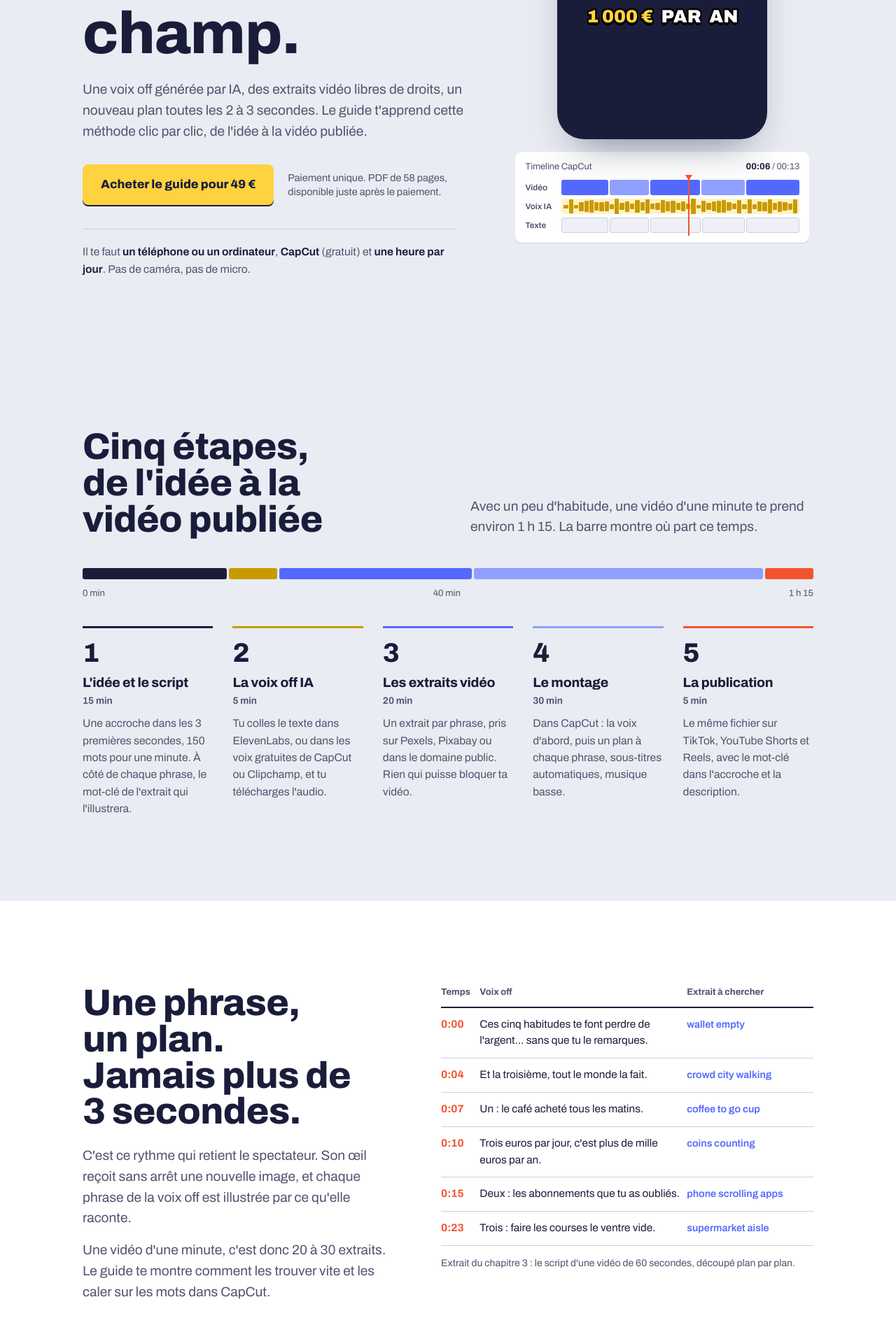
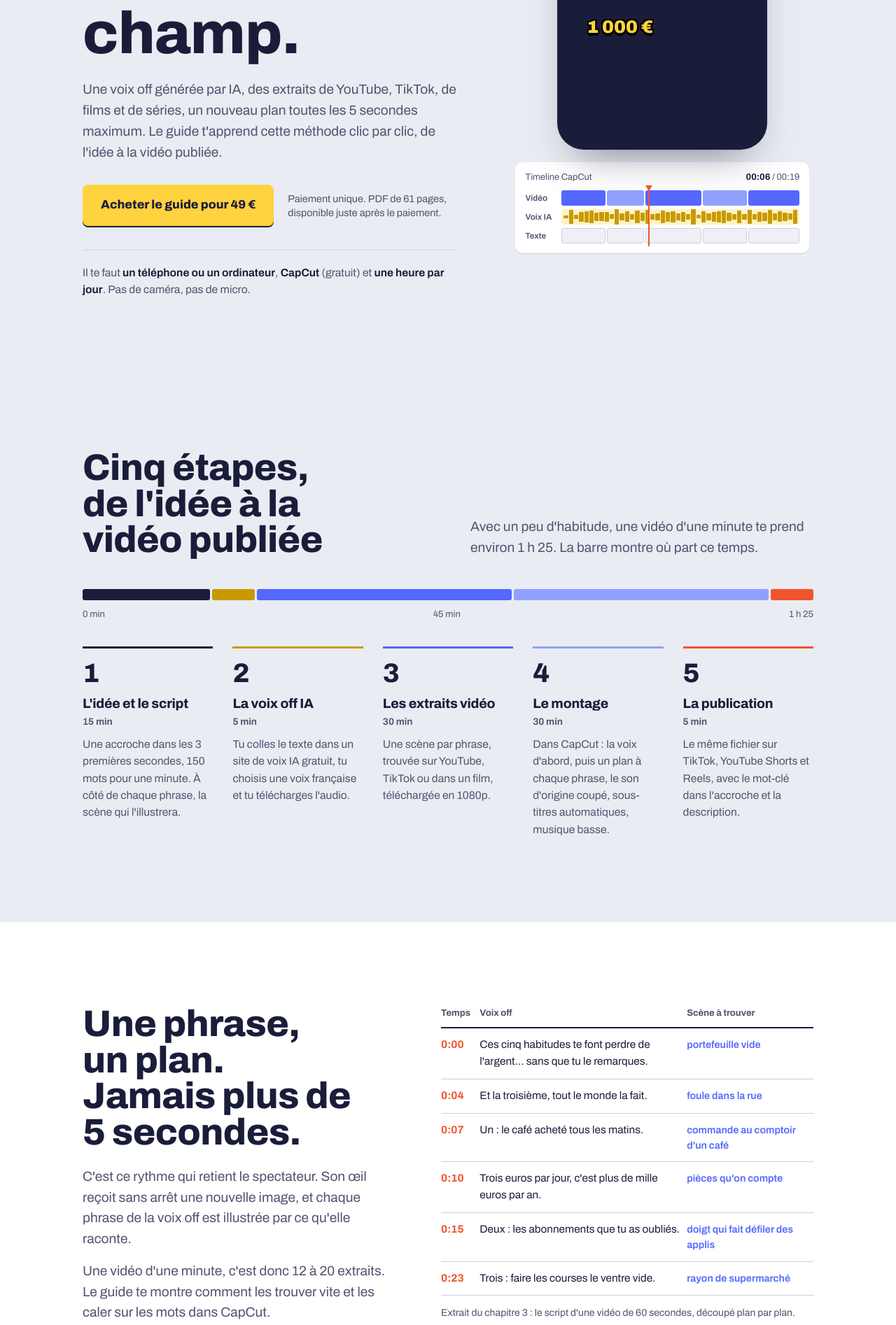
Before and after one commit to seriefilm03-debug/hors-champ, a plain HTML site: page index.html in a window 1280 px wide. Shown: the part 525-2419 px from the top of the page at 70% size. Drawn offline with Linux system fonts and the light colour scheme.

Commit message:
Aligne le site sur la vraie méthode : extraits YouTube/TikTok/films, plans de 5 s, 61 pages
Co-Authored-By: Claude Opus 5.5 <noreply@anthropic.com>

```diff
--- a/index.html
+++ b/index.html
@@ -10,7 +10,7 @@
 <link rel="preconnect" href="https://fonts.gstatic.com" crossorigin>
 <link rel="stylesheet" href="https://fonts.googleapis.com/css2?family=Archivo:wdth,wght@62..125,400..900&display=swap">
 <style>
-/* Concept : la table de montage. Le héros fait tourner la méthode elle-même (un plan toutes les 2 à 3 s,
+/* Concept : la table de montage. Le héros fait tourner la méthode elle-même (un plan toutes les 5 s maximum,
    sous-titres mot à mot, timeline). Le reste de la page reste calme : fond gris-bleu, encre indigo,
    jaune surligneur pour les actions, bleu « plan » et rouge « coupe » réservés à la timeline. */
 :root {
@@ -116,7 +116,7 @@ p { margin: 0; }
 .steps .time { display: block; font-size: .86rem; font-weight: 650; color: var(--ink-2); margin-bottom: 10px; font-variant-numeric: tabular-nums; }
 .steps p { font-size: .98rem; color: var(--ink-2); }
 
-/* La règle des 3 secondes */
+/* La règle des 5 secondes */
 .rule { background: var(--paper); }
 .rule .wrap { display: grid; grid-template-columns: minmax(0, .9fr) minmax(0, 1.1fr); gap: clamp(32px, 6vw, 80px); align-items: start; }
 .rule h2 { margin-bottom: 22px; }
@@ -309,16 +309,16 @@ footer .brand svg { width: 24px; height: 24px; }
     <div class="wrap">
       <div>
         <h1>Des vidéos qui rapportent. Ton visage reste hors champ.</h1>
-        <p class="lede">Une voix off générée par IA, des extraits vidéo libres de droits, un nouveau plan toutes les 2 à 3 secondes. Le guide t'apprend cette méthode clic par clic, de l'idée à la vidéo publiée.</p>
+        <p class="lede">Une voix off générée par IA, des extraits de YouTube, TikTok, de films et de séries, un nouveau plan toutes les 5 secondes maximum. Le guide t'apprend cette méthode clic par clic, de l'idée à la vidéo publiée.</p>
         <div class="cta">
           <a class="btn" href="#offre">Acheter le guide pour <span data-price>49 €</span></a>
-          <p class="small muted">Paiement unique. PDF de 58 pages, disponible juste après le paiement.</p>
+          <p class="small muted">Paiement unique. PDF de 61 pages, disponible juste après le paiement.</p>
         </div>
         <p class="need">Il te faut <strong>un téléphone ou un ordinateur</strong>, <strong>CapCut</strong> (gratuit) et <strong>une heure par jour</strong>. Pas de caméra, pas de micro.</p>
       </div>
 
       <div class="rig">
-        <div class="phone" role="img" aria-label="Exemple de vidéo faite avec la méthode : un nouveau plan toutes les 2 à 3 secondes, avec la voix off écrite en sous-titres.">
+        <div class="phone" role="img" aria-label="Exemple de vidéo faite avec la méthode : un nouveau plan toutes les 5 secondes maximum, avec la voix off écrite en sous-titres.">
           <div class="screen" id="screen">
             <div class="scene" data-i="0"><svg viewBox="0 0 90 160" preserveAspectRatio="xMidYMid slice"><rect width="90" height="160" fill="#5468FF"/><circle cx="20" cy="22" r="7" fill="#FFD23F"/><circle cx="20" cy="22" r="4.4" fill="none" stroke="#C89A00" stroke-width="1"/><circle cx="66" cy="12" r="5.5" fill="#FFD23F"/><circle cx="74" cy="40" r="6.5" fill="#FFD23F"/><circle cx="74" cy="40" r="4" fill="none" stroke="#C89A00" stroke-width="1"/><circle cx="38" cy="44" r="5" fill="#FFD23F"/><rect x="14" y="58" width="62" height="40" rx="6" fill="#1A1D3A"/><path d="M14 66h62v10H48a5 5 0 0 1 0-10" fill="#2C3170"/><rect x="58" y="69" width="18" height="10" rx="3" fill="#8FA0FF"/><circle cx="64" cy="74" r="2.2" fill="#1A1D3A"/></svg></div>
             <div class="scene" data-i="1"><svg viewBox="0 0 90 160" preserveAspectRatio="xMidYMid slice"><rect width="90" height="160" fill="#FFD23F"/><path d="M36 22c-3 5 3 7 0 12M46 18c-3 5 3 7 0 12M56 22c-3 5 3 7 0 12" fill="none" stroke="#1A1D3A" stroke-width="2.4" stroke-linecap="round" opacity=".55"/><rect x="26" y="40" width="40" height="7" rx="3" fill="#1A1D3A"/><path d="M29 47h34l-4 52H33z" fill="#fff"/><path d="M31 62h30l-1.6 20H32.6z" fill="#F2542D"/><circle cx="46" cy="72" r="4" fill="#fff"/></svg></div>
@@ -330,7 +330,7 @@ footer .brand svg { width: 24px; height: 24px; }
         </div>
 
         <div class="tl" aria-hidden="true">
-          <div class="tl-head"><span>Timeline CapCut</span><span><strong id="tc">00:00</strong> / 00:13</span></div>
+          <div class="tl-head"><span>Timeline CapCut</span><span><strong id="tc">00:00</strong> / 00:19</span></div>
           <div class="tracks">
             <div class="track"><span>Vidéo</span><div class="lane v" id="lane-v"></div></div>
             <div class="track"><span>Voix IA</span><div class="lane a" id="lane-a"></div></div>
@@ -346,17 +346,17 @@ footer .brand svg { width: 24px; height: 24px; }
     <div class="wrap">
       <div class="steps-head">
         <h2>Cinq étapes, de l'idée à la vidéo publiée</h2>
-        <p class="lede">Avec un peu d'habitude, une vidéo d'une minute te prend environ 1 h 15. La barre montre où part ce temps.</p>
+        <p class="lede">Avec un peu d'habitude, une vidéo d'une minute te prend environ 1 h 25. La barre montre où part ce temps.</p>
       </div>
       <div class="bar" aria-hidden="true">
-        <i style="flex:15;background:var(--ink)"></i><i style="flex:5;background:#C89A00"></i><i style="flex:20;background:var(--clip)"></i><i style="flex:30;background:var(--clip-2)"></i><i style="flex:5;background:var(--cut)"></i>
+        <i style="flex:15;background:var(--ink)"></i><i style="flex:5;background:#C89A00"></i><i style="flex:30;background:var(--clip)"></i><i style="flex:30;background:var(--clip-2)"></i><i style="flex:5;background:var(--cut)"></i>
       </div>
-      <div class="bar-legend" aria-hidden="true"><span>0 min</span><span>40 min</span><span>1 h 15</span></div>
+      <div class="bar-legend" aria-hidden="true"><span>0 min</span><span>45 min</span><span>1 h 25</span></div>
       <ol class="steps">
-        <li style="--c:var(--ink)"><h3>L'idée et le script</h3><span class="time">15 min</span><p>Une accroche dans les 3 premières secondes, 150 mots pour une minute. À côté de chaque phrase, le mot-clé de l'extrait qui l'illustrera.</p></li>
-        <li style="--c:#C89A00"><h3>La voix off IA</h3><span class="time">5 min</span><p>Tu colles le texte dans ElevenLabs, ou dans les voix gratuites de CapCut ou Clipchamp, et tu télécharges l'audio.</p></li>
-        <li style="--c:var(--clip)"><h3>Les extraits vidéo</h3><span class="time">20 min</span><p>Un extrait par phrase, pris sur Pexels, Pixabay ou dans le domaine public. Rien qui puisse bloquer ta vidéo.</p></li>
-        <li style="--c:var(--clip-2)"><h3>Le montage</h3><span class="time">30 min</span><p>Dans CapCut : la voix d'abord, puis un plan à chaque phrase, sous-titres automatiques, musique basse.</p></li>
+        <li style="--c:var(--ink)"><h3>L'idée et le script</h3><span class="time">15 min</span><p>Une accroche dans les 3 premières secondes, 150 mots pour une minute. À côté de chaque phrase, la scène qui l'illustrera.</p></li>
+        <li style="--c:#C89A00"><h3>La voix off IA</h3><span class="time">5 min</span><p>Tu colles le texte dans un site de voix IA gratuit, tu choisis une voix française et tu télécharges l'audio.</p></li>
+        <li style="--c:var(--clip)"><h3>Les extraits vidéo</h3><span class="time">30 min</span><p>Une scène par phrase, trouvée sur YouTube, TikTok ou dans un film, téléchargée en 1080p.</p></li>
+        <li style="--c:var(--clip-2)"><h3>Le montage</h3><span class="time">30 min</span><p>Dans CapCut : la voix d'abord, puis un plan à chaque phrase, le son d'origine coupé, sous-titres automatiques, musique basse.</p></li>
         <li style="--c:var(--cut)"><h3>La publication</h3><span class="time">5 min</span><p>Le même fichier sur TikTok, YouTube Shorts et Reels, avec le mot-clé dans l'accroche et la description.</p></li>
       </ol>
     </div>
@@ -365,20 +365,20 @@ footer .brand svg { width: 24px; height: 24px; }
   <section class="section rule">
     <div class="wrap">
       <div>
-        <h2>Une phrase, un plan. Jamais plus de 3 secondes.</h2>
+        <h2>Une phrase, un plan. Jamais plus de 5 secondes.</h2>
         <p class="lede">C'est ce rythme qui retient le spectateur. Son œil reçoit sans arrêt une nouvelle image, et chaque phrase de la voix off est illustrée par ce qu'elle raconte.</p>
-        <p class="lede">Une vidéo d'une minute, c'est donc 20 à 30 extraits. Le guide te montre comment les trouver vite et les caler sur les mots dans CapCut.</p>
+        <p class="lede">Une vidéo d'une minute, c'est donc 12 à 20 extraits. Le guide te montre comment les trouver vite et les caler sur les mots dans CapCut.</p>
       </div>
       <table class="script">
         <caption>Extrait du chapitre 3 : le script d'une vidéo de 60 secondes, découpé plan par plan.</caption>
-        <thead><tr><th>Temps</th><th>Voix off</th><th>Extrait à chercher</th></tr></thead>
+        <thead><tr><th>Temps</th><th>Voix off</th><th>Scène à trouver</th></tr></thead>
         <tbody>
-          <tr><td>0:00</td><td>Ces cinq habitudes te font perdre de l'argent… sans que tu le remarques.</td><td>wallet empty</td></tr>
-          <tr><td>0:04</td><td>Et la troisième, tout le monde la fait.</td><td>crowd city walking</td></tr>
-          <tr><td>0:07</td><td>Un : le café acheté tous les matins.</td><td>coffee to go cup</td></tr>
-          <tr><td>0:10</td><td>Trois euros par jour, c'est plus de mille euros par an.</td><td>coins counting</td></tr>
-          <tr><td>0:15</td><td>Deux : les abonnements que tu as oubliés.</td><td>phone scrolling apps</td></tr>
-          <tr><td>0:23</td><td>Trois : faire les courses le ventre vide.</td><td>supermarket aisle</td></tr>
+          <tr><td>0:00</td><td>Ces cinq habitudes te font perdre de l'argent… sans que tu le remarques.</td><td>portefeuille vide</td></tr>
+          <tr><td>0:04</td><td>Et la troisième, tout le monde la fait.</td><td>foule dans la rue</td></tr>
+          <tr><td>0:07</td><td>Un : le café acheté tous les matins.</td><td>commande au comptoir d'un café</td></tr>
+          <tr><td>0:10</td><td>Trois euros par jour, c'est plus de mille euros par an.</td><td>pièces qu'on compte</td></tr>
+          <tr><td>0:15</td><td>Deux : les abonnements que tu as oubliés.</td><td>doigt qui fait défiler des applis</td></tr>
+          <tr><td>0:23</td><td>Trois : faire les courses le ventre vide.</td><td>rayon de supermarché</td></tr>
         </tbody>
       </table>
     </div>
@@ -390,9 +390,9 @@ footer .brand svg { width: 24px; height: 24px; }
         <div class="pages">
           <figure><img src="img/page-1.jpg" alt="Couverture du guide Hors Champ" width="758" height="1075" loading="lazy"><figcaption>La couverture</figcaption></figure>
           <figure><img src="img/page-6.jpg" alt="Page 6 du guide : la piste de montage d'une vidéo de 30 secondes et le temps passé par étape" width="758" height="1075" loading="lazy"><figcaption>Page 6 : à quoi ressemble une vidéo finie</figcaption></figure>
-          <figure><img src="img/page-26.jpg" alt="Page 26 du guide : le montage dans CapCut expliqué étape par étape" width="758" height="1075" loading="lazy"><figcaption>Page 26 : le montage dans CapCut</figcaption></figure>
+          <figure><img src="img/page-28.jpg" alt="Page 28 du guide : le montage dans CapCut expliqué étape par étape" width="758" height="1075" loading="lazy"><figcaption>Page 28 : le montage dans CapCut</figcaption></figure>
         </div>
-        <p class="pages-note">58 pages au format A5, faciles à lire sur téléphone. Chaque étape est écrite pour être suivie avec CapCut ouvert à côté.</p>
+        <p class="pages-note">61 pages au format A5, faciles à lire sur téléphone. Chaque étape est écrite pour être suivie avec CapCut ouvert à côté.</p>
       </div>
       <div>
         <h2>Ce que tu apprends, chapitre par chapitre</h2>
@@ -400,9 +400,9 @@ footer .brand svg { width: 24px; height: 24px; }
           <li><strong>La méthode en un coup d'œil</strong><span>Les étapes, le rythme des plans, l'organisation de tes fichiers.</span></li>
           <li><strong>Choisir sa niche et trouver ses idées</strong><span>Les niches faciles à illustrer, et 30 idées en 20 minutes.</span></li>
           <li><strong>Écrire le script de voix off</strong><span>L'accroche, la structure, le découpage en plans.</span></li>
-          <li><strong>Créer la voix off avec l'IA</strong><span>ElevenLabs, CapCut et Clipchamp, réglages compris.</span></li>
-          <li><strong>Trouver les extraits vidéo</strong><span>Les sources autorisées, et l'erreur qui fait bloquer les chaînes.</span></li>
-          <li><strong>Le montage plan par plan</strong><span>CapCut en 10 étapes, un plan toutes les 2 à 3 secondes.</span></li>
+          <li><strong>Créer la voix off avec l'IA</strong><span>Un site gratuit pas à pas, et ElevenLabs si tu veux aller plus loin.</span></li>
+          <li><strong>Récupérer les extraits vidéo</strong><span>YouTube, TikTok, films et séries : trouver la scène, la télécharger, connaître les risques.</span></li>
+          <li><strong>Le montage plan par plan</strong><span>CapCut en 10 étapes, un plan toutes les 5 secondes maximum.</span></li>
           <li><strong>Publier et faire grandir la chaîne</strong><span>Rythme de publication, titres, hashtags, statistiques.</span></li>
           <li><strong>Monétiser</strong><span>Les 6 sources de revenus et les règles d'originalité à respecter.</span></li>
           <li><strong>Ton plan de 30 jours</strong><span>Jour par jour, jusqu'à ta 30<sup>e</sup> vidéo.</span></li>
@@ -457,9 +457,9 @@ footer .brand svg { width: 24px; height: 24px; }
       <div>
         <h2>Le guide complet Hors Champ</h2>
         <ul class="incl">
-          <li><svg aria-hidden="true"><use href="#tick"/></svg><span>Le guide en PDF de 58 pages, lisible sur téléphone, ordinateur et liseuse</span></li>
+          <li><svg aria-hidden="true"><use href="#tick"/></svg><span>Le guide en PDF de 61 pages, lisible sur téléphone, ordinateur et liseuse</span></li>
           <li><svg aria-hidden="true"><use href="#tick"/></svg><span>La méthode voix off IA + extraits vidéo, clic par clic</span></li>
-          <li><svg aria-hidden="true"><use href="#tick"/></svg><span>Les sources d'extraits vidéo que tu as le droit d'utiliser</span></li>
+          <li><svg aria-hidden="true"><use href="#tick"/></svg><span>Où trouver tes extraits et comment éviter les réclamations</span></li>
           <li><svg aria-hidden="true"><use href="#tick"/></svg><span>5 modèles de scripts et 100 idées de vidéos</span></li>
           <li><svg aria-hidden="true"><use href="#tick"/></svg><span>Le plan d'action sur 30 jours</span></li>
           <li><svg aria-hidden="true"><use href="#tick"/></svg><span>Les mises à jour du guide, gratuites</span></li>
@@ -477,8 +477,8 @@ footer .brand svg { width: 24px; height: 24px; }
       <h2>Questions fréquentes</h2>
       <div>
         <details><summary>Faut-il du matériel coûteux ?</summary><p>Non. Pas de caméra ni de micro : un ordinateur ou un smartphone récent suffit. Le montage se fait dans CapCut (gratuit) et la voix avec un outil d'IA, gratuit pour commencer.</p></details>
-        <details><summary>Où je trouve les extraits vidéo ?</summary><p>Dans des banques de vidéos gratuites que tu as le droit d'utiliser, même pour gagner de l'argent (Pexels, Pixabay, archives du domaine public…). Le guide explique pourquoi les extraits de films, de séries ou d'autres créateurs font bloquer ou démonétiser les vidéos, et comment trouver vite l'extrait qui illustre chaque phrase.</p></details>
-        <details><summary>Je peux utiliser une voix générée par IA ?</summary><p>Oui, c'est le cœur de la méthode. Le guide explique quels outils utiliser, comment vérifier que leur licence autorise l'usage commercial, et comment garder des vidéos assez originales pour être monétisées.</p></details>
+        <details><summary>Où je trouve les extraits vidéo ?</summary><p>Sur YouTube, TikTok et dans des films et des séries. Le guide explique comment trouver vite la scène qui illustre chaque phrase, comment la télécharger en bonne qualité, et ce qui peut arriver avec des images qui ne t'appartiennent pas (réclamations, avertissements, monétisation refusée) pour limiter ces risques.</p></details>
+        <details><summary>Je peux utiliser une voix générée par IA ?</summary><p>Oui, c'est le cœur de la méthode. Le guide explique quels outils utiliser, comment vérifier que leurs conditions autorisent l'usage commercial, et comment garder des vidéos assez originales pour être monétisées.</p></details>
         <details><summary>Combien de temps avant de gagner de l'argent ?</summary><p>Cela dépend de ta régularité et de ta niche. L'affiliation et les produits numériques peuvent rapporter dès les premières semaines, alors que les programmes YouTube et TikTok demandent d'atteindre leurs seuils, ce qui prend en général plusieurs mois. Personne ne peut te garantir un montant.</p></details>
         <details><summary>Je débute complètement, c'est pour moi ?</summary><p>Oui. Le guide part de zéro et chaque étape est expliquée clic par clic : création des comptes, choix de la niche, premier script, première voix, premier montage.</p></details>
         <details><summary>Comment je reçois le guide ?</summary><p>Juste après le paiement, tu arrives sur une page avec le bouton pour ouvrir ou télécharger le PDF. Enregistre-le tout de suite et garde la page dans tes favoris : le lien reste valable.</p></details>
@@ -504,7 +504,7 @@ footer .brand svg { width: 24px; height: 24px; }
     <p class="done"><svg aria-hidden="true"><use href="#ok"/></svg>Paiement validé</p>
     <h1>Merci ! Voici ton guide.</h1>
     <div class="dl-card" id="dl-card" hidden>
-      <p class="what"><strong>Hors Champ, le guide PDF</strong><span>58 pages, 9 chapitres et 4 bonus</span></p>
+      <p class="what"><strong>Hors Champ, le guide PDF</strong><span>61 pages, 9 chapitres et 4 bonus</span></p>
       <p class="dl-inapp" id="dl-inapp" hidden><strong>Tu es dans l'appli TikTok, Instagram ou Snapchat ?</strong> Leur navigateur bloque les téléchargements. Touche <strong>•••</strong> en haut à droite, puis <strong>« Ouvrir dans le navigateur »</strong> (Safari ou Chrome), et appuie sur le bouton ci-dessous.</p>
       <a class="btn" id="dl-btn" href="#" rel="noopener">Télécharger le guide</a>
       <a class="dl-alt" id="dl-view" href="#" rel="noopener">Ou l'ouvrir dans Google Drive</a>
@@ -684,13 +684,13 @@ const PRICE = "49 €";
   }
   window.addEventListener("hashchange", updateBar);
 
-  // Le banc de montage : un plan toutes les 2 à 3 s, sous-titres mot à mot, tête de lecture
+  // Le banc de montage : un plan toutes les 5 s maximum, sous-titres mot à mot, tête de lecture
   const SCENES = [
-    { d: 2.6, w: ["Ces", "*5", "*habitudes", "te", "coûtent", "cher"] },
-    { d: 2.2, w: ["Un :", "le", "*café", "du", "matin"] },
-    { d: 2.8, w: ["*1 000 €", "par", "an"] },
-    { d: 2.4, w: ["Deux :", "les", "*abonnements", "oubliés"] },
-    { d: 3.0, w: ["Trois :", "les", "courses", "le", "*ventre", "*vide"] }
+    { d: 3.6, w: ["Ces", "*5", "*habitudes", "te", "coûtent", "cher"] },
+    { d: 3.0, w: ["Un :", "le", "*café", "du", "matin"] },
+    { d: 4.6, w: ["*1 000 €", "par", "an"] },
+    { d: 3.6, w: ["Deux :", "les", "*abonnements", "oubliés"] },
+    { d: 4.2, w: ["Trois :", "les", "courses", "le", "*ventre", "*vide"] }
   ];
   const TOTAL = SCENES.reduce((s, x) => s + x.d, 0);
   const starts = []; SCENES.reduce((s, x, i) => (starts[i] = s, s + x.d), 0);
```
Also changed, not shown: img/page-26.jpg (deleted), img/page-28.jpg (added), img/page-6.jpg.
